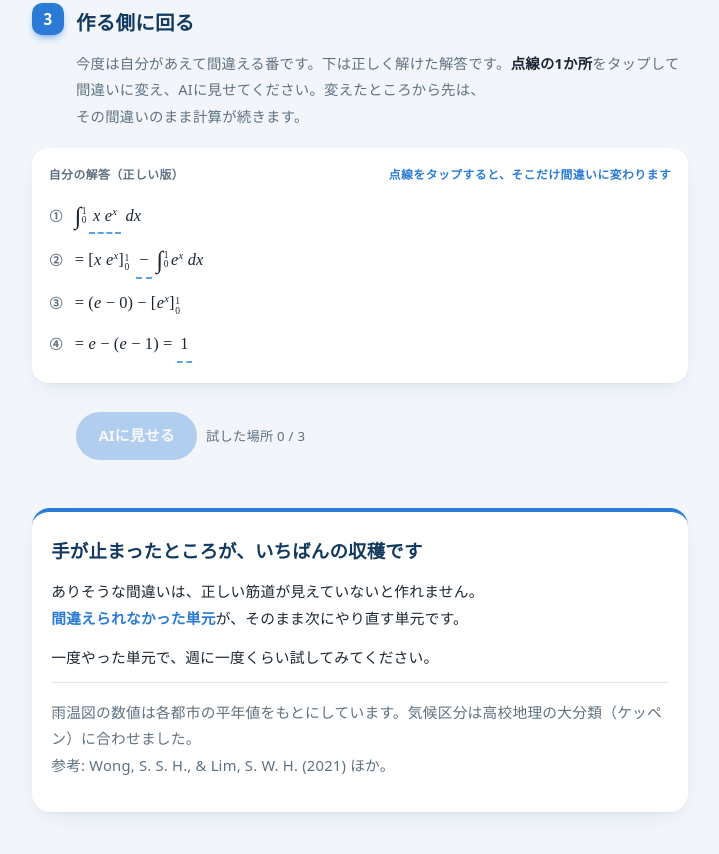
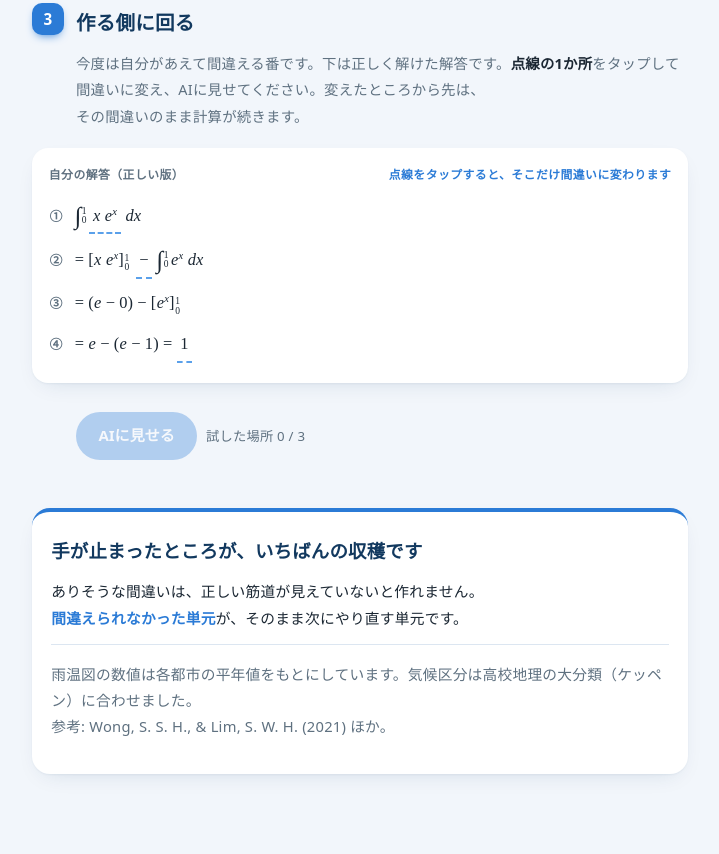
Before and after one commit to mikikof/keisetsu-tools, a plain HTML site: page machigai/index.html in a window 1280 px wide. Shown: the part 2928-3782 px from the top of the page, without its empty margins (280-999 px from the left). Drawn offline with Linux system fonts and the light colour scheme.

Commit message:
締めの「週に一度くらい」の一文を削る
Co-Authored-By: Claude Fable 5 <noreply@anthropic.com>

```diff
--- a/machigai/index.html
+++ b/machigai/index.html
@@ -319,7 +319,6 @@ ol.steps li.is-answer .no{color:var(--found)}
   <h2>手が止まったところが、いちばんの収穫です</h2>
   <p>ありそうな間違いは、正しい筋道が見えていないと作れません。
   <strong>間違えられなかった単元</strong>が、そのまま次にやり直す単元です。</p>
-  <p>一度やった単元で、週に一度くらい試してみてください。</p>
   <p class="src">雨温図の数値は各都市の平年値をもとにしています。気候区分は高校地理の大分類（ケッペン）に合わせました。<br>
   参考: Wong, S. S. H., &amp; Lim, S. W. H. (2021) ほか。</p>
 </div>
```
